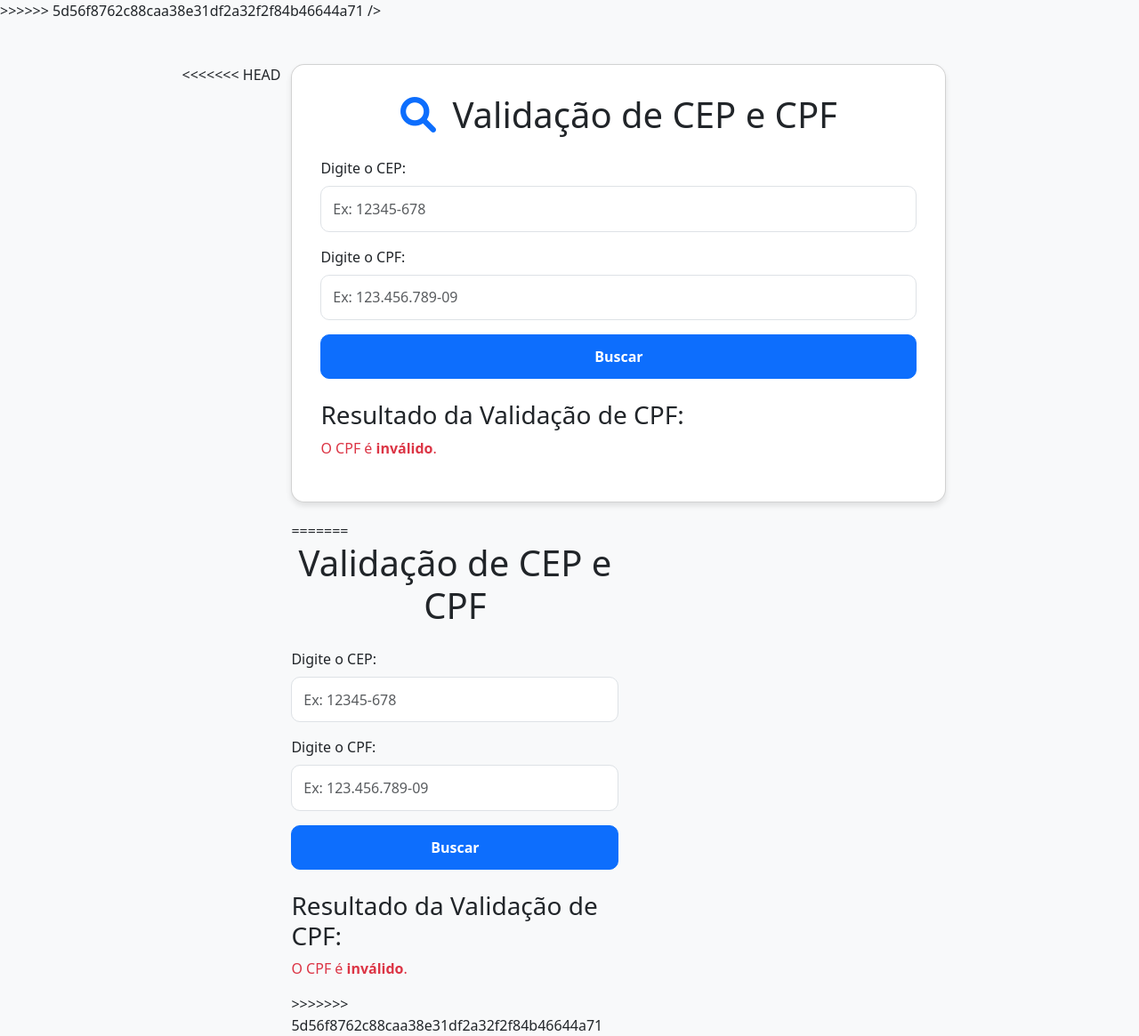
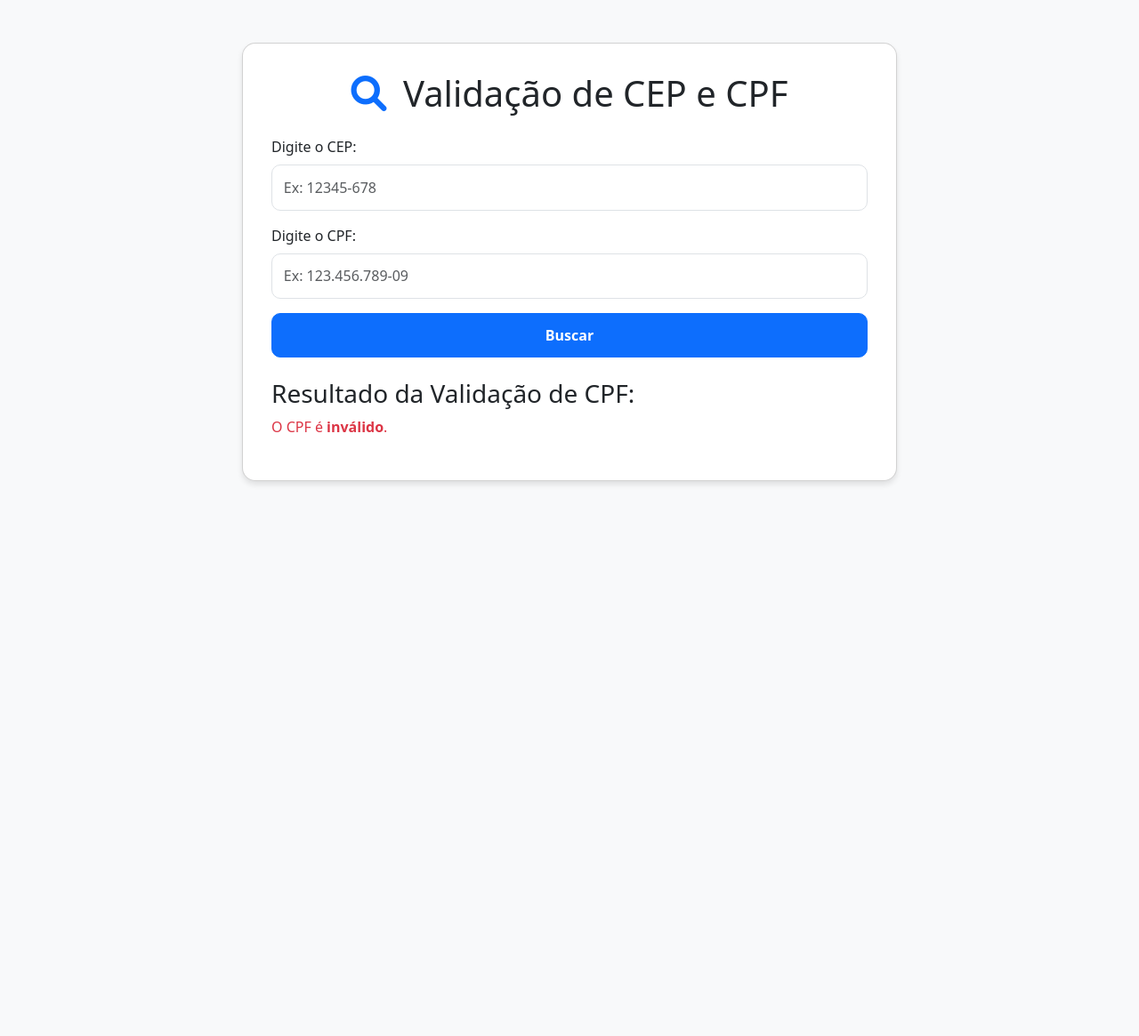
Before and after one commit to iguinhozinho/projeto_api, a Python web app: template templates/index.html in a window 1280 px wide. Shown: the whole page at 89% size. After the commit the page ends 545 px from the top, so only its background shows below. Run offline with Jinja, Linux system fonts and the light colour scheme; the template is opened without the code that fills it, so the values that code supplies are empty.

Commit message:
Clean up index.html by resolving conflicts
Removed conflicting code and unnecessary elements from the HTML template.

```diff
--- a/templates/index.html
+++ b/templates/index.html
@@ -7,7 +7,6 @@
     <link
       href="https://cdn.jsdelivr.net/npm/bootstrap@5.3.3/dist/css/bootstrap.min.css"
       rel="stylesheet"
-<<<<<<< HEAD
     />
     <link
       rel="stylesheet"
@@ -16,16 +15,11 @@
     <link
       rel="stylesheet"
       href="{{ url_for('static', filename='css/style.css') }}"
-=======
-      integrity="sha384-QWTKZyjpPEjISv5WaRU9OFeRpok6YctnYmDr5pNlyT2bRjXh0JMhjY6hW+ALEwIH"
-      crossorigin="anonymous"
->>>>>>> 5d56f8762c88caa38e31df2a32f2f84b46644a71
     />
   </head>
   <body>
     <div class="container mt-5">
       <div class="row justify-content-center">
-<<<<<<< HEAD
         <div class="col-md-8">
           <div class="card">
             {% with messages = get_flashed_messages() %} {% if messages %} {%
@@ -84,55 +78,6 @@
             </div>
             {% endif %}
           </div>
-=======
-        <div class="col-md-6">
-          <h1 class="text-center mb-4">Validação de CEP e CPF</h1>
-          <form method="POST" action="/buscar">
-            <div class="mb-3">
-              <label for="cep" class="form-label">Digite o CEP:</label>
-              <input
-                type="text"
-                class="form-control"
-                id="cep"
-                name="cep"
-                placeholder="Ex: 12345-678"
-                required
-              />
-            </div>
-            <div class="mb-3">
-              <label for="cpf" class="form-label">Digite o CPF:</label>
-              <input
-                type="text"
-                class="form-control"
-                id="cpf"
-                name="cpf"
-                placeholder="Ex: 123.456.789-09"
-                required
-              />
-            </div>
-            <button type="submit" class="btn btn-primary w-100">Buscar</button>
-          </form>
-
-          {% if endereco %}
-          <div class="mt-4">
-            <h3>Resultado da Busca de Endereço:</h3>
-            <p><strong>CEP:</strong> {{ endereco.cep }}</p>
-            <p><strong>Logradouro:</strong> {{ endereco.logradouro }}</p>
-            <p><strong>Bairro:</strong> {{ endereco.bairro }}</p>
-            <p><strong>Cidade:</strong> {{ endereco.localidade }}</p>
-            <p><strong>Estado:</strong> {{ endereco.uf }}</p>
-          </div>
-          {% endif %} {% if cpf_valido is not none %}
-          <div class="mt-4">
-            <h3>Resultado da Validação de CPF:</h3>
-            {% if cpf_valido %}
-            <p class="text-success">O CPF é <strong>válido</strong>.</p>
-            {% else %}
-            <p class="text-danger">O CPF é <strong>inválido</strong>.</p>
-            {% endif %}
-          </div>
-          {% endif %}
->>>>>>> 5d56f8762c88caa38e31df2a32f2f84b46644a71
         </div>
       </div>
     </div>
```
